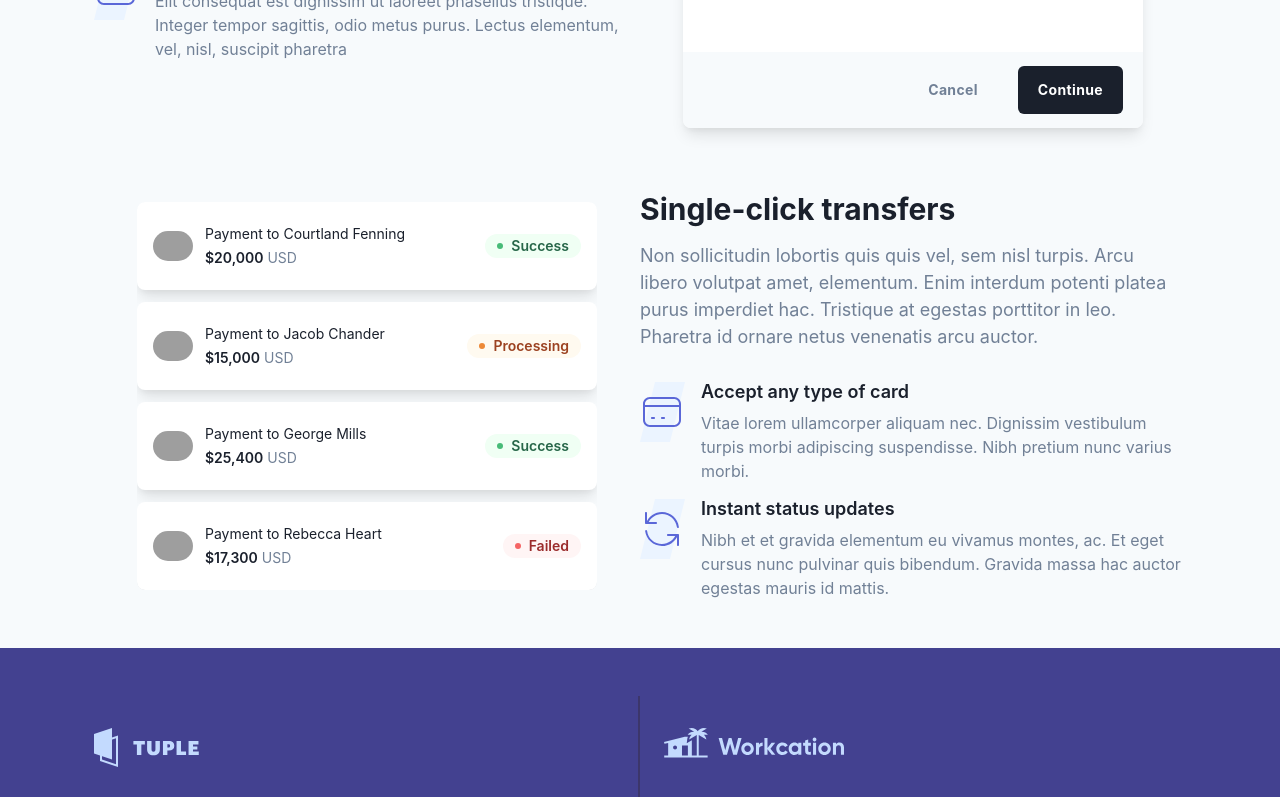
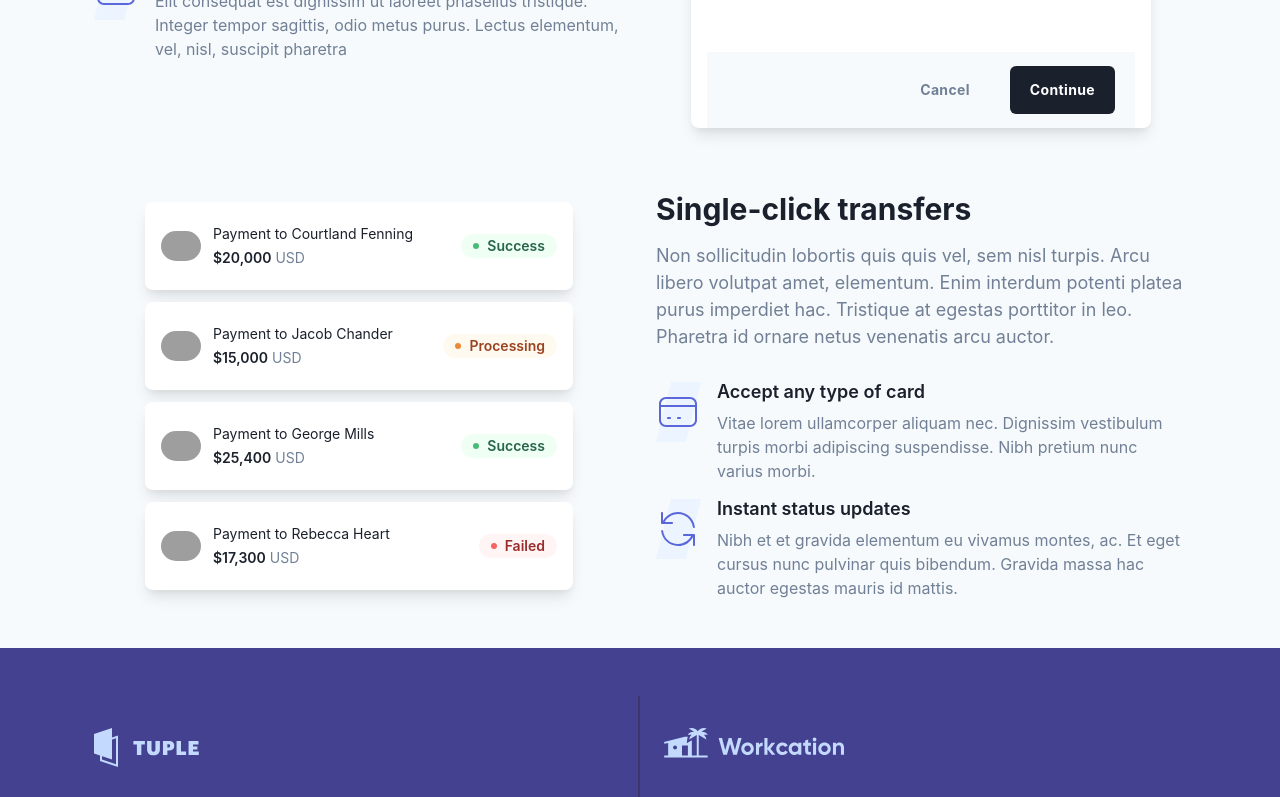
Before and after one commit to abeidahmed/easy-hues, a React (Create React App) app: page / in a window 1280 px wide. Shown: the part 1672-2469 px from the top of the page. Built offline with nearby package versions, Linux system fonts and the light colour scheme; grey boxes are pictures that could not be loaded; a web font is replaced by a local one.

Commit message:
Fix overflow bug

```diff
--- a/src/graspcss/layouts/_service.scss
+++ b/src/graspcss/layouts/_service.scss
@@ -204,6 +204,7 @@
 .payment-inner-right {
   box-shadow: none;
   background-color: inherit;
+  overflow: visible;
 }
 
 .payment-info {
@@ -324,11 +325,15 @@
   .service-inner {
     display: flex;
     align-items: center;
+    margin-left: -$space-4;
+    margin-right: -$space-4;
   }
   .service-inner-left,
   .service-inner-right {
     width: $space-1-2;
     margin-top: 0;
+    padding-left: $space-4;
+    padding-right: $space-4;
   }
   .order-1 {
     order: 1;
```
